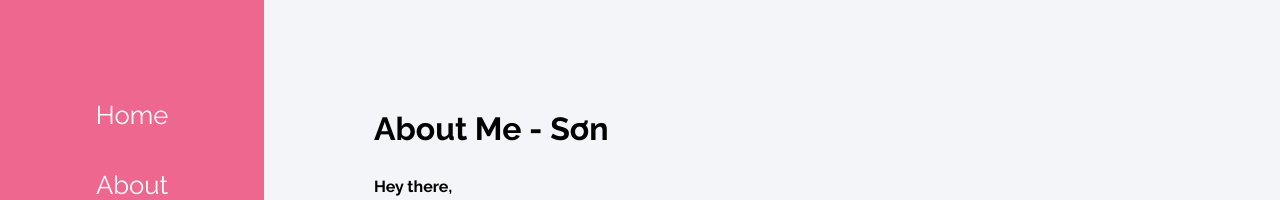
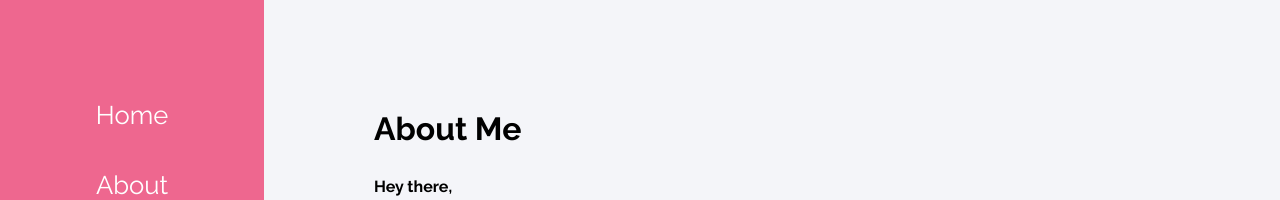
Before and after one commit to phongson92/Portfolio_ReactJS, a React (Create React App) app: page /about in a window 1280 px wide. Shown: the top 200 px of the page. Built offline with nearby package versions, Linux system fonts and the light colour scheme.

Commit message:
upload jenkinsfile

```diff
--- a/src/contents/About.js
+++ b/src/contents/About.js
@@ -5,7 +5,7 @@ class About extends Component {
     render() {
         return (
             <div className="condiv">
-            <h1 className="subtopic">About Me - Sơn</h1>
+            <h1 className="subtopic">About Me </h1>
             <h4>Hey there,</h4>
             <h1>I'm Son Baby Cute Phomaique 123</h1>
             <h3>DevOps Engineer | System <u>Administrator</u> | Wordpress <u>Designer</u></h3>
```
Also changed, not shown: 1 other file (tests, documents, lock files or other folders).
